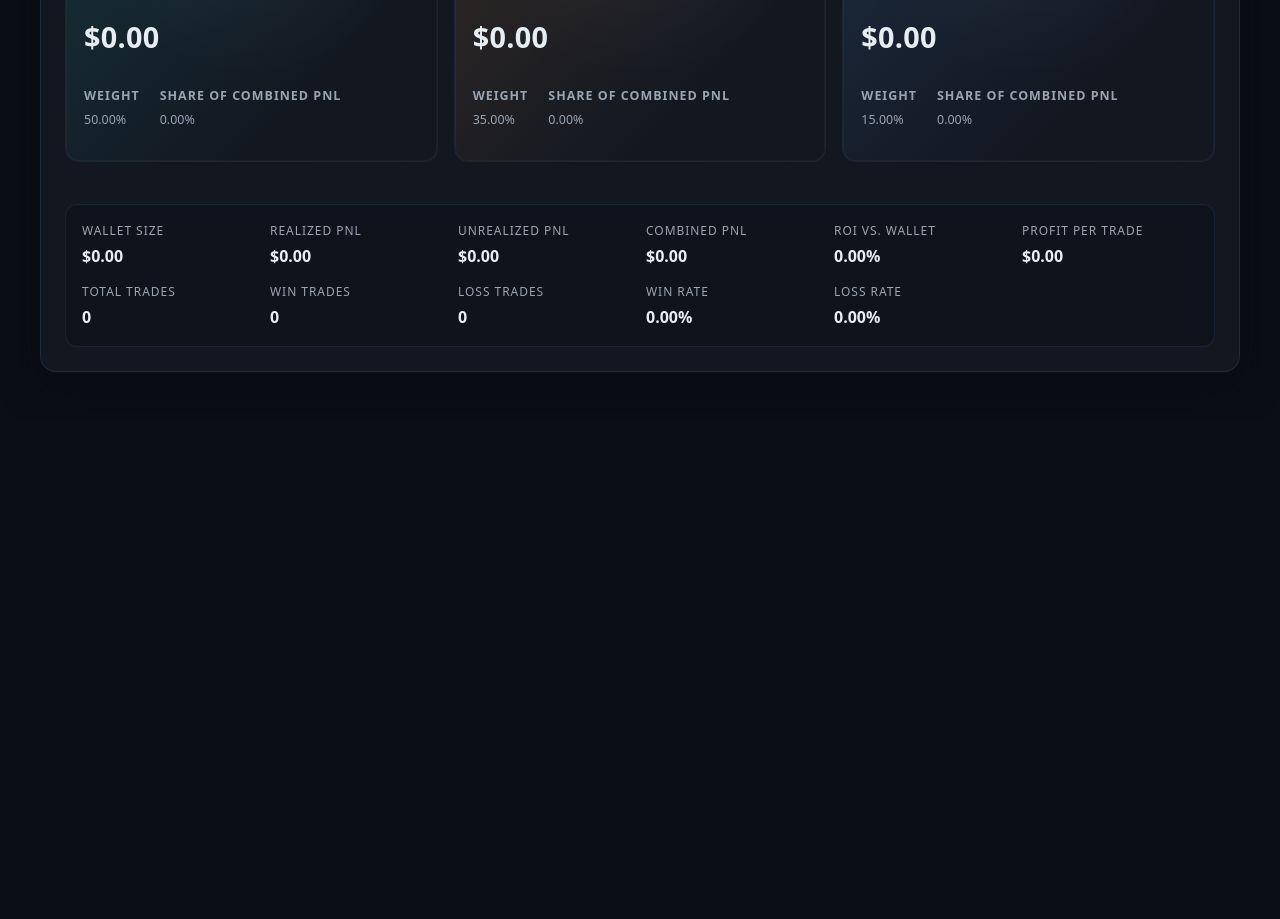
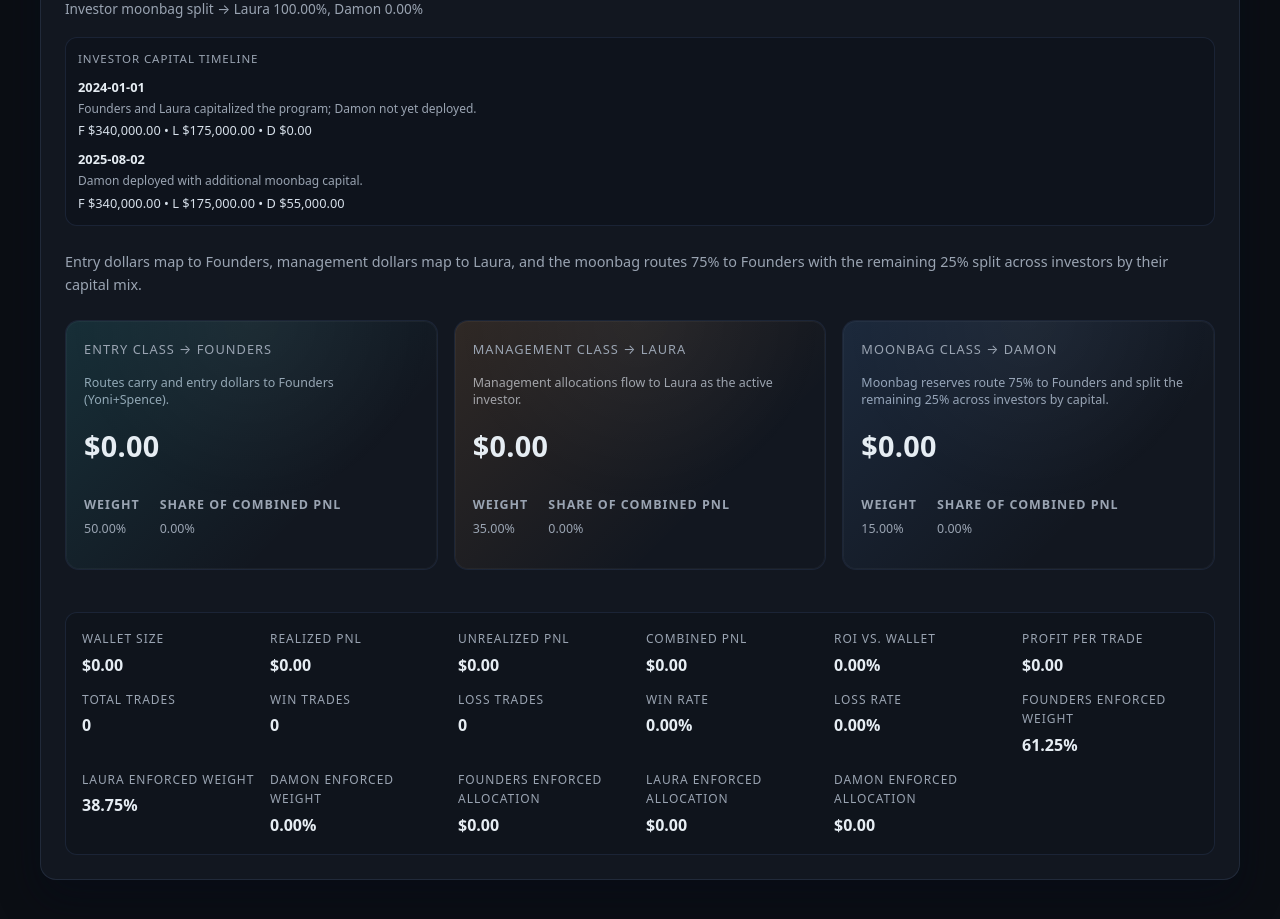
Before and after one commit to SCPrime/Y-S, a React (Vite) app: page / in a window 1280 px wide. Shown: the part 2640-3559 px from the top of the page. Before the commit the page ends 3060 px from the top, so only its background shows below. Built offline with nearby package versions, Linux system fonts and the light colour scheme.

Commit message:
Automate moonbag routing with capital history

```diff
--- a/src/App.css
+++ b/src/App.css
@@ -696,6 +696,49 @@ select:focus {
   font-size: 0.85rem;
 }
 
+.weights-summary.capital-history {
+  background: rgba(12, 18, 28, 0.6);
+  border: 1px solid rgba(35, 48, 71, 0.6);
+  border-radius: 12px;
+  padding: 12px;
+  display: flex;
+  flex-direction: column;
+  gap: 8px;
+  font-size: 0.8rem;
+}
+
+.capital-history-heading {
+  font-size: 0.72rem;
+  text-transform: uppercase;
+  letter-spacing: 0.08em;
+  color: var(--muted);
+}
+
+.capital-history-list {
+  list-style: none;
+  margin: 0;
+  padding: 0;
+  display: flex;
+  flex-direction: column;
+  gap: 8px;
+}
+
+.capital-history-list li {
+  display: flex;
+  flex-direction: column;
+  gap: 2px;
+}
+
+.capital-history-text {
+  font-size: 0.75rem;
+  color: var(--muted);
+}
+
+.capital-history-values {
+  font-variant-numeric: tabular-nums;
+  color: #d7e0ea;
+}
+
 .advanced-metrics {
   margin-top: 18px;
   border-radius: 12px;
--- a/src/App.jsx
+++ b/src/App.jsx
@@ -2,9 +2,60 @@ import { useEffect, useMemo, useState } from 'react'
 import Tesseract from 'tesseract.js'
 import './App.css'
 
-const WEIGHTS = {
-  notdeployed: { F: 340 / 515, L: 175 / 515, D: 0 / 515 },
-  deployed: { F: 340 / 570, L: 175 / 570, D: 55 / 570 },
+const CAPITAL_HISTORY = [
+  {
+    key: 'notdeployed',
+    date: '2024-01-01',
+    label: 'Founders and Laura capitalized the program; Damon not yet deployed.',
+    capital: { founders: 340_000, laura: 175_000, damon: 0 },
+  },
+  {
+    key: 'deployed',
+    date: '2025-08-02',
+    label: 'Damon deployed with additional moonbag capital.',
+    capital: { founders: 340_000, laura: 175_000, damon: 55_000 },
+  },
+]
+
+const computeWeightsFromCapital = (capital) => {
+  const founders = capital?.founders ?? 0
+  const laura = capital?.laura ?? 0
+  const damon = capital?.damon ?? 0
+  const total = founders + laura + damon
+  if (total <= 0) {
+    return { F: 0, L: 0, D: 0 }
+  }
+  return {
+    F: founders / total,
+    L: laura / total,
+    D: damon / total,
+  }
+}
+
+const WEIGHTS = CAPITAL_HISTORY.reduce((accumulator, snapshot) => {
+  accumulator[snapshot.key] = computeWeightsFromCapital(snapshot.capital)
+  return accumulator
+}, {})
+
+const DEFAULT_SCENARIO = CAPITAL_HISTORY[0]?.key ?? 'notdeployed'
+
+const getCapitalSnapshot = (scenarioKey) => {
+  const snapshot = CAPITAL_HISTORY.find((entry) => entry.key === scenarioKey)
+  if (snapshot) {
+    return snapshot
+  }
+
+  const fallback = CAPITAL_HISTORY[CAPITAL_HISTORY.length - 1]
+  if (fallback) {
+    return fallback
+  }
+
+  return {
+    key: DEFAULT_SCENARIO,
+    date: '',
+    label: '',
+    capital: { founders: 0, laura: 0, damon: 0 },
+  }
 }
 
 const PARTIES = [
@@ -28,9 +79,9 @@ const SCENARIOS = [
   },
   {
     key: 'deployed',
-    label: 'Deployed on 2025-08-02 (5,000 capital)',
+    label: 'Deployed on 2025-08-02 (moonbag capital active)',
     summary:
-      'Damon is actively deployed and receives a positive weight based on his 5,000 capital contribution.',
+      'Damon is actively deployed and receives a positive weight after adding incremental capital to the moonbag program.',
   },
 ]
 
@@ -55,7 +106,7 @@ const ADVANCED_CLASSES = [
   {
     key: 'moonbag',
     label: 'Moonbag class → Damon',
-    description: 'Moonbag reserves accrue to Damon when he is deployed.',
+    description: 'Moonbag reserves route 75% to Founders and split the remaining 25% across investors by capital.',
     className: 'damon',
   },
 ]
@@ -102,7 +153,7 @@ const formatInteger = (value) => integerFormatter.format(value)
 
 const formatWeightForCsv = (value) => `${(value * 100).toFixed(4)}%`
 
-const getWeights = (scenarioKey) => WEIGHTS[scenarioKey] ?? WEIGHTS.notdeployed
+const getWeights = (scenarioKey) => WEIGHTS[scenarioKey] ?? WEIGHTS[DEFAULT_SCENARIO] ?? { F: 0, L: 0, D: 0 }
 
 const calcSplit = (profit, carryPct, scenarioKey) => {
   const weights = getWeights(scenarioKey)
@@ -308,7 +359,12 @@ function AdvancedFieldsSection({
   advancedInputs,
   weightInputs,
   normalizedWeights,
+  enforcedPartyWeights,
+  moonbagBreakdown,
+  capitalSnapshot,
+  capitalHistory,
   advancedDistribution,
+  enforcedPartyDistribution,
   advancedNumbers,
   combinedProfit,
   roi,
@@ -327,6 +383,22 @@ function AdvancedFieldsSection({
   }
 
   const snapshotLabel = advancedInputs.date ? `Snapshot: ${advancedInputs.date}` : 'Snapshot date pending'
+  const capitalEntry = capitalSnapshot ?? {
+    date: '',
+    label: '',
+    capital: { founders: 0, laura: 0, damon: 0 },
+  }
+  const historyEntries = capitalHistory ?? []
+  const computedWeights = enforcedPartyWeights ?? { founders: 0, laura: 0, damon: 0 }
+  const computedDistribution = enforcedPartyDistribution ?? { founders: 0, laura: 0, damon: 0 }
+  const moonbagDetails =
+    moonbagBreakdown ?? {
+      totalWeight: 0,
+      foundersWeight: 0,
+      lauraWeight: 0,
+      damonWeight: 0,
+      investorContributionShare: { laura: 1, damon: 0 },
+    }
 
   return (
     <section className={panelClasses.join(' ')}>
@@ -470,7 +542,7 @@ function AdvancedFieldsSection({
           />
         </div>
         <div className="field">
-          <label htmlFor="moonbagWeight">Moonbag weight</label>
+          <label htmlFor="moonbagWeight">Moonbag weight (auto 75/25 split)</label>
           <input
             id="moonbagWeight"
             name="moonbag"
@@ -486,10 +558,45 @@ function AdvancedFieldsSection({
             normalizedWeights.investor,
           )}, Moonbag {formatPercent(normalizedWeights.moonbag)}
         </div>
+        <div className="weights-summary muted" aria-live="polite">
+          Enforced party weights → Founders {formatPercent(computedWeights.founders)}, Laura{' '}
+          {formatPercent(computedWeights.laura)}, Damon {formatPercent(computedWeights.damon)}
+        </div>
+        <div className="weights-summary muted" aria-live="polite">
+          Moonbag routing ({formatPercent(moonbagDetails.totalWeight)} of combined PnL) → Founders{' '}
+          {formatPercent(moonbagDetails.foundersWeight)}, Laura {formatPercent(moonbagDetails.lauraWeight)},
+          Damon {formatPercent(moonbagDetails.damonWeight)}
+        </div>
+        <div className="weights-summary muted" aria-live="polite">
+          Capital mix snapshot ({capitalEntry.date || 'n/a'}) → Founders {formatCurrency(capitalEntry.capital.founders)},
+          Laura {formatCurrency(capitalEntry.capital.laura)}, Damon {formatCurrency(capitalEntry.capital.damon)}
+        </div>
+        <div className="weights-summary muted" aria-live="polite">
+          Investor moonbag split → Laura {formatPercent(moonbagDetails.investorContributionShare.laura)}, Damon{' '}
+          {formatPercent(moonbagDetails.investorContributionShare.damon)}
+        </div>
+        {historyEntries.length > 0 ? (
+          <div className="weights-summary capital-history" aria-live="polite">
+            <div className="capital-history-heading">Investor capital timeline</div>
+            <ul className="capital-history-list">
+              {historyEntries.map((entry) => (
+                <li key={entry.key}>
+                  <strong>{entry.date}</strong>
+                  {entry.label ? <span className="capital-history-text">{entry.label}</span> : null}
+                  <span className="capital-history-values">
+                    F {formatCurrency(entry.capital.founders)} • L {formatCurrency(entry.capital.laura)} • D{' '}
+                    {formatCurrency(entry.capital.damon)}
+                  </span>
+                </li>
+              ))}
+            </ul>
+          </div>
+        ) : null}
       </div>
 
       <p className="advanced-note muted">
-        Entry dollars map to Founders, management dollars map to Laura, and the moonbag routes to Damon.
+        Entry dollars map to Founders, management dollars map to Laura, and the moonbag routes 75% to Founders with the
+        remaining 25% split across investors by their capital mix.
       </p>
 
       <div className="stat-cards">
@@ -561,6 +668,30 @@ function AdvancedFieldsSection({
           <div>
             <dt>Loss rate</dt>
             <dd>{formatPercent(lossRate)}</dd>
+          </div>
+          <div>
+            <dt>Founders enforced weight</dt>
+            <dd>{formatPercent(computedWeights.founders)}</dd>
+          </div>
+          <div>
+            <dt>Laura enforced weight</dt>
+            <dd>{formatPercent(computedWeights.laura)}</dd>
+          </div>
+          <div>
+            <dt>Damon enforced weight</dt>
+            <dd>{formatPercent(computedWeights.damon)}</dd>
+          </div>
+          <div>
+            <dt>Founders enforced allocation</dt>
+            <dd>{formatCurrency(computedDistribution.founders)}</dd>
+          </div>
+          <div>
+            <dt>Laura enforced allocation</dt>
+            <dd>{formatCurrency(computedDistribution.laura)}</dd>
+          </div>
+          <div>
+            <dt>Damon enforced allocation</dt>
+            <dd>{formatCurrency(computedDistribution.damon)}</dd>
           </div>
         </dl>
       </div>
@@ -699,6 +830,11 @@ function App() {
     damon: total > 0 ? damon / total : 0,
   }
   const scenarioDetails = SCENARIOS.find((option) => option.key === scenario) ?? SCENARIOS[0]
+  const capitalSnapshot = useMemo(() => getCapitalSnapshot(scenario), [scenario])
+  const capitalTotals = capitalSnapshot.capital ?? { founders: 0, laura: 0, damon: 0 }
+  const investorCapitalTotal = capitalTotals.laura + capitalTotals.damon
+  const lauraContributionShare = investorCapitalTotal > 0 ? capitalTotals.laura / investorCapitalTotal : 1
+  const damonContributionShare = investorCapitalTotal > 0 ? capitalTotals.damon / investorCapitalTotal : 0
 
   const advancedNumbers = useMemo(
     () => ({
@@ -731,11 +867,44 @@ function App() {
       }
     : { founder: 0, investor: 0, moonbag: 0 }
 
+  const moonbagFounderWeight = normalizedWeights.moonbag * 0.75
+  const moonbagInvestorWeight = normalizedWeights.moonbag * 0.25
+  const lauraMoonbagWeight = moonbagInvestorWeight * lauraContributionShare
+  const damonMoonbagWeight = moonbagInvestorWeight * damonContributionShare
+
+  const enforcedPartyWeights = {
+    founders: normalizedWeights.founder + moonbagFounderWeight,
+    laura: normalizedWeights.investor + lauraMoonbagWeight,
+    damon: damonMoonbagWeight,
+  }
+
   const combinedProfit = advancedNumbers.pnl + advancedNumbers.unrealizedPnl
   const advancedDistribution = {
     founder: combinedProfit * normalizedWeights.founder,
     investor: combinedProfit * normalizedWeights.investor,
     moonbag: combinedProfit * normalizedWeights.moonbag,
+  }
+
+  const moonbagBreakdown = {
+    totalWeight: normalizedWeights.moonbag,
+    foundersWeight: moonbagFounderWeight,
+    investorPoolWeight: moonbagInvestorWeight,
+    lauraWeight: lauraMoonbagWeight,
+    damonWeight: damonMoonbagWeight,
+    foundersAmount: combinedProfit * moonbagFounderWeight,
+    investorPoolAmount: combinedProfit * moonbagInvestorWeight,
+    lauraAmount: combinedProfit * lauraMoonbagWeight,
+    damonAmount: combinedProfit * damonMoonbagWeight,
+    investorContributionShare: {
+      laura: lauraContributionShare,
+      damon: damonContributionShare,
+    },
+  }
+
+  const enforcedPartyDistribution = {
+    founders: combinedProfit * enforcedPartyWeights.founders,
+    laura: combinedProfit * enforcedPartyWeights.laura,
+    damon: combinedProfit * enforcedPartyWeights.damon,
   }
 
   const winRate = advancedNumbers.totalTrades > 0 ? advancedNumbers.winTrades / advancedNumbers.totalTrades : 0
@@ -858,6 +1027,26 @@ function App() {
       founderWeight: normalizedWeights.founder,
       investorWeight: normalizedWeights.investor,
       moonbagWeight: normalizedWeights.moonbag,
+      enforcedPartyWeights,
+      enforcedPartyDistribution,
+      moonbagBreakdown: {
+        totalWeight: moonbagBreakdown.totalWeight,
+        foundersWeight: moonbagBreakdown.foundersWeight,
+        lauraWeight: moonbagBreakdown.lauraWeight,
+        damonWeight: moonbagBreakdown.damonWeight,
+        investorContributionShare: moonbagBreakdown.investorContributionShare,
+        foundersAmount: moonbagBreakdown.foundersAmount,
+        lauraAmount: moonbagBreakdown.lauraAmount,
+        damonAmount: moonbagBreakdown.damonAmount,
+        investorPoolWeight: moonbagBreakdown.investorPoolWeight,
+        investorPoolAmount: moonbagBreakdown.investorPoolAmount,
+      },
+      capitalSnapshot: {
+        date: capitalSnapshot.date,
+        label: capitalSnapshot.label,
+        capital: capitalSnapshot.capital,
+      },
+      capitalHistory: CAPITAL_HISTORY,
       founderAllocation: advancedDistribution.founder,
       investorAllocation: advancedDistribution.investor,
       moonbagAllocation: advancedDistribution.moonbag,
@@ -1139,7 +1328,12 @@ function App() {
             advancedInputs={advancedInputs}
             weightInputs={weightInputs}
             normalizedWeights={normalizedWeights}
+            enforcedPartyWeights={enforcedPartyWeights}
+            moonbagBreakdown={moonbagBreakdown}
+            capitalSnapshot={capitalSnapshot}
+            capitalHistory={CAPITAL_HISTORY}
             advancedDistribution={advancedDistribution}
+            enforcedPartyDistribution={enforcedPartyDistribution}
             advancedNumbers={advancedNumbers}
             combinedProfit={combinedProfit}
             roi={roi}
```
